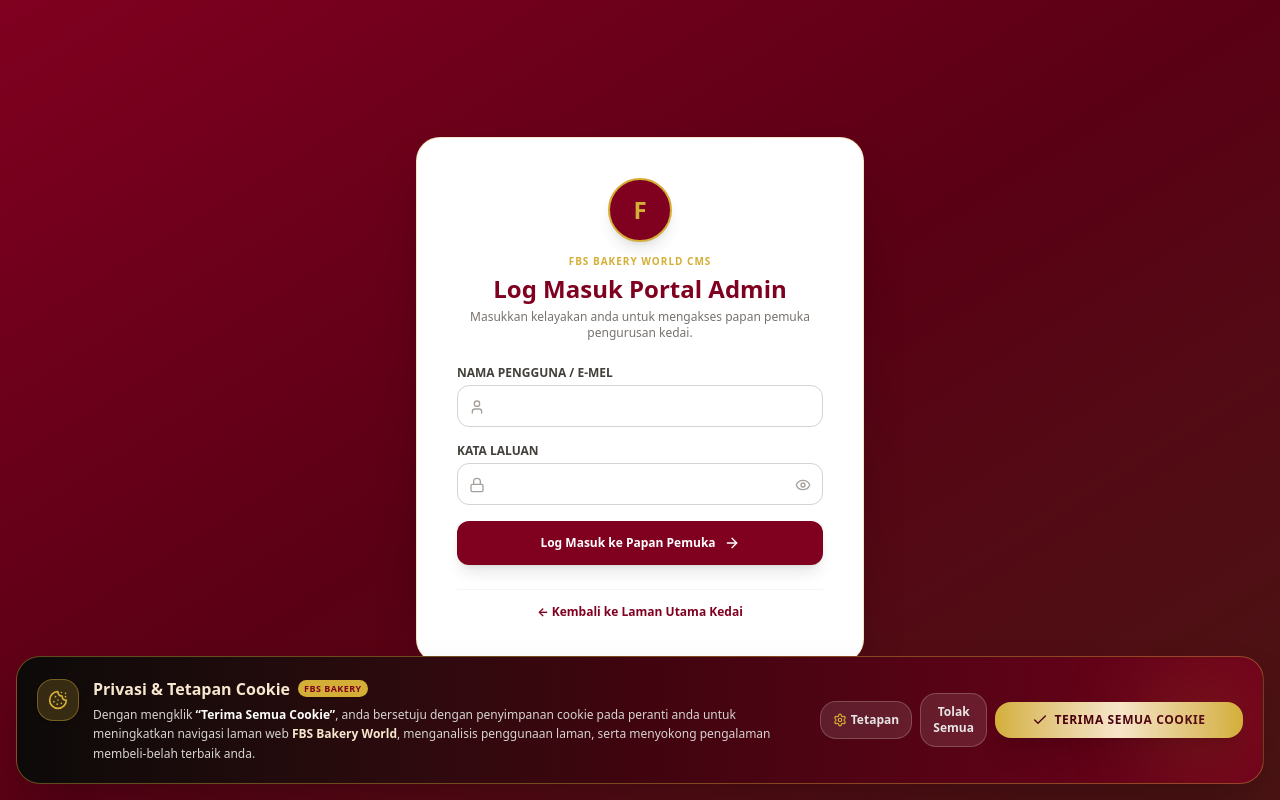
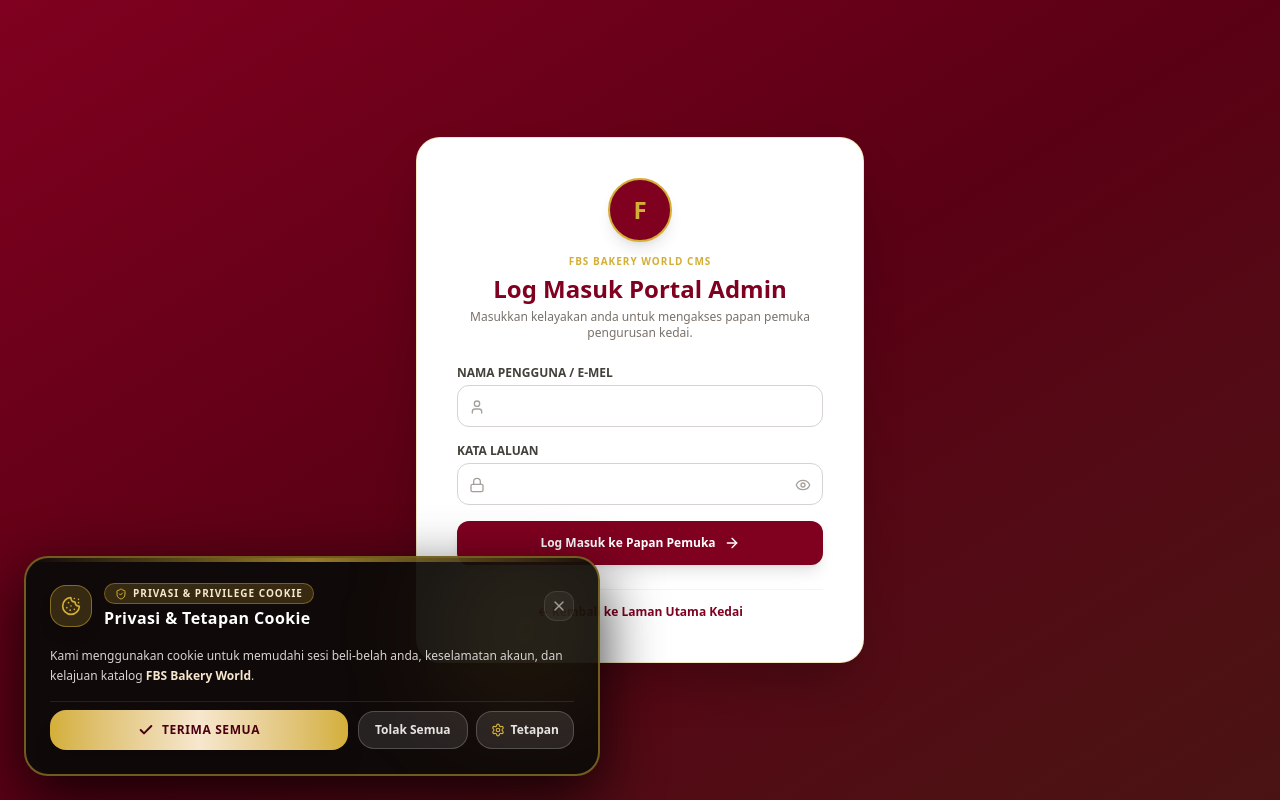
Before and after one commit to naufalhakim422/fbs-bakery-world, a Next.js app: page /admin/login in a window 1280 px wide. Built offline with nearby package versions, Linux system fonts and the light colour scheme; a web font is replaced by a local one.

Commit message:
style: redesign CookieConsentBanner to ultra-premium desktop floating card

```diff
--- a/src/components/customer/cookie-consent-banner.tsx
+++ b/src/components/customer/cookie-consent-banner.tsx
@@ -72,68 +72,91 @@
 
   return (
     <>
-      {/* Floating Bottom Sticky Cookie Consent Banner */}
-      <aside aria-label="Cookie Consent Notice" className="fixed bottom-2 left-2 right-2 sm:bottom-4 sm:left-4 sm:right-4 z-50 animate-fade-in select-none">
-        <div className="max-w-7xl mx-auto bg-gradient-to-r from-stone-950 via-[#40040F] to-[#70001B] border border-[#D4AF37]/40 shadow-2xl rounded-2xl sm:rounded-3xl p-3.5 sm:p-5 text-white backdrop-blur-xl flex flex-col lg:flex-row items-center justify-between gap-3 sm:gap-6 relative overflow-hidden">
+      {/* Floating Bottom Desktop & Mobile Cookie Consent Dock */}
+      <aside
+        aria-label="Cookie Consent Notice"
+        className="fixed bottom-3 left-3 right-3 sm:bottom-6 sm:left-6 sm:right-auto sm:max-w-xl z-50 animate-fade-in select-none"
+      >
+        <div className="bg-stone-950/95 backdrop-blur-2xl border-2 border-[#D4AF37]/50 shadow-[0_20px_60px_rgba(0,0,0,0.8)] rounded-3xl p-4 sm:p-6 text-white relative overflow-hidden flex flex-col gap-4">
 
-          {/* Decorative Corner Glow */}
-          <div className="absolute top-0 right-0 w-32 h-32 bg-[#D4AF37]/10 rounded-full blur-2xl pointer-events-none" />
+          {/* Top Decorative Gold Shimmer Bar & Glow */}
+          <div className="absolute top-0 left-0 right-0 h-1 bg-gradient-to-r from-transparent via-[#D4AF37] to-transparent animate-pulse" />
+          <div className="absolute top-0 right-0 w-36 h-36 bg-[#D4AF37]/15 rounded-full blur-3xl pointer-events-none" />
 
-          {/* Left Text Info Section */}
-          <div className="flex items-start gap-2.5 sm:gap-3.5 flex-1 w-full">
-            <div className="p-2 sm:p-2.5 bg-[#D4AF37]/20 border border-[#D4AF37]/40 rounded-xl sm:rounded-2xl text-[#D4AF37] flex-shrink-0 mt-0.5 shadow">
-              <Cookie className="w-4 h-4 sm:w-5 sm:h-5" />
+          {/* Header Row */}
+          <div className="flex items-center justify-between gap-3 relative z-10">
+            <div className="flex items-center gap-3">
+              <div className="p-2.5 bg-[#D4AF37]/20 border border-[#D4AF37]/50 rounded-2xl text-[#D4AF37] shadow-lg flex-shrink-0">
+                <Cookie className="w-5 h-5 animate-spin-slow" />
               </div>
-            <div className="space-y-0.5 sm:space-y-1">
-              <h4 className="font-serif font-extrabold text-xs sm:text-base text-[#F7E7CE] flex items-center gap-2">
-                <span>{language === 'EN' ? 'Cookie & Privacy Preferences' : language === 'MS' ? 'Privasi & Tetapan Cookie' : 'Privasi & Pengaturan Cookie'}</span>
-                <span className="text-[9px] px-1.5 py-0.5 bg-[#D4AF37] text-[#800020] font-black rounded-full uppercase tracking-wider hidden sm:inline-block">FBS Bakery</span>
+              <div>
+                <div className="inline-flex items-center gap-1.5 px-2.5 py-0.5 bg-[#D4AF37]/20 border border-[#D4AF37]/40 rounded-full text-[#F7E7CE] text-[10px] font-black uppercase tracking-widest mb-0.5">
+                  <ShieldCheck className="w-3 h-3 text-[#D4AF37]" />
+                  <span>PRIVASI & PRIVILEGE COOKIE</span>
+                </div>
+                <h4 className="font-serif font-black text-sm sm:text-base text-white tracking-wide">
+                  {language === 'EN' ? 'Cookie & Privacy Preferences' : language === 'MS' ? 'Privasi & Tetapan Cookie' : 'Privasi & Pengaturan Cookie'}
                 </h4>
-              <p className="text-[11px] sm:text-xs text-stone-300 leading-relaxed sm:leading-relaxed max-w-4xl line-clamp-3 sm:line-clamp-none">
+              </div>
+            </div>
+
+            <button
+              type="button"
+              onClick={handleDismiss}
+              aria-label="Dismiss Cookie Banner"
+              className="p-1.5 text-stone-400 hover:text-white bg-white/5 hover:bg-white/15 rounded-xl border border-white/10 transition-all flex-shrink-0"
+            >
+              <X className="w-4 h-4" />
+            </button>
+          </div>
+
+          {/* Description Body */}
+          <p className="text-xs text-stone-300 leading-relaxed relative z-10">
             {language === 'EN' ? (
               <>
-                    By clicking <strong className="text-white">“Accept All Cookies”</strong>, you agree to the storing of cookies on your device to enhance <strong className="text-[#F7E7CE]">FBS Bakery World</strong> site navigation, analyze site usage, and assist in providing your best shopping experience.
+                We use cookies to personalize your shopping experience, secure your customer session, and optimize <strong className="text-[#F7E7CE]">FBS Bakery World</strong> catalog speed.
               </>
             ) : language === 'MS' ? (
               <>
-                    Dengan mengklik <strong className="text-white">“Terima Semua Cookie”</strong>, anda bersetuju dengan penyimpanan cookie pada peranti anda untuk meningkatkan navigasi laman web <strong className="text-[#F7E7CE]">FBS Bakery World</strong>, menganalisis penggunaan laman, serta menyokong pengalaman membeli-belah terbaik anda.
+                Kami menggunakan cookie untuk memudahi sesi beli-belah anda, keselamatan akaun, dan kelajuan katalog <strong className="text-[#F7E7CE]">FBS Bakery World</strong>.
               </>
             ) : (
               <>
-                    Dengan mengklik <strong className="text-white">“Terima Semua Cookie”</strong>, Anda menyetujui penyimpanan cookie di perangkat Anda untuk meningkatkan navigasi situs <strong className="text-[#F7E7CE]">FBS Bakery World</strong>, menganalisis penggunaan situs, serta mendukung pengalaman belanja terbaik Anda.
+                Kami menggunakan cookie untuk mempersonalisasi sesi belanja Anda, mengamankan akun pelanggan, dan mengoptimalkan kecepatan katalog <strong className="text-[#F7E7CE]">FBS Bakery World</strong>.
               </>
             )}
           </p>
-            </div>
-          </div>
 
-          {/* Right Action Buttons: Ergonomic Grid Layout on Mobile */}
-          <div className="grid grid-cols-2 lg:flex items-center gap-2 w-full lg:w-auto flex-shrink-0 pt-1 lg:pt-0 border-t lg:border-t-0 border-white/10">
+          {/* Action Buttons Row */}
+          <div className="flex flex-col sm:flex-row items-center gap-2.5 pt-2 border-t border-white/10 relative z-10">
             <button
               type="button"
-              onClick={() => setShowSettingsModal(true)}
-              className="px-3 py-2.5 bg-white/10 hover:bg-white/20 border border-white/20 rounded-xl sm:rounded-2xl text-[11px] sm:text-xs font-bold text-stone-200 transition-all flex items-center justify-center gap-1"
+              onClick={handleAcceptAll}
+              className="w-full sm:flex-1 py-3 px-5 bg-gradient-to-r from-[#D4AF37] via-[#F7E7CE] to-[#D4AF37] hover:brightness-110 text-[#4A0010] font-black text-xs rounded-2xl shadow-xl transition-all flex items-center justify-center gap-2 uppercase tracking-wider active:scale-98 cursor-pointer"
             >
-              <Settings className="w-3 h-3 sm:w-3.5 sm:h-3.5 text-[#D4AF37]" />
-              <span>{language === 'EN' ? 'Settings' : language === 'MS' ? 'Tetapan' : 'Pengaturan'}</span>
+              <Check className="w-4 h-4 text-[#4A0010] stroke-[3]" />
+              <span>{language === 'EN' ? 'Accept All Cookies' : language === 'MS' ? 'Terima Semua' : 'Terima Semua Cookie'}</span>
             </button>
 
+            <div className="flex items-center gap-2 w-full sm:w-auto">
               <button
                 type="button"
                 onClick={handleRejectAll}
-              className="px-3 py-2.5 bg-white/10 hover:bg-white/20 border border-white/20 rounded-xl sm:rounded-2xl text-[11px] sm:text-xs font-bold text-stone-200 transition-all text-center"
+                className="flex-1 sm:flex-none py-2.5 px-4 bg-white/10 hover:bg-white/20 border border-white/20 rounded-2xl text-xs font-bold text-stone-200 transition-all text-center cursor-pointer"
               >
                 {language === 'EN' ? 'Reject All' : language === 'MS' ? 'Tolak Semua' : 'Tolak Semua'}
               </button>
 
               <button
                 type="button"
-              onClick={handleAcceptAll}
-              className="col-span-2 lg:col-span-1 px-5 py-2.5 bg-gradient-to-r from-[#D4AF37] via-[#F7E7CE] to-[#D4AF37] hover:brightness-110 text-[#4A0010] font-bold text-xs rounded-xl sm:rounded-2xl shadow-xl transition-all flex items-center justify-center gap-1.5 uppercase tracking-wider w-full active:scale-98"
+                onClick={() => setShowSettingsModal(true)}
+                className="py-2.5 px-3.5 bg-white/10 hover:bg-white/20 border border-white/20 rounded-2xl text-xs font-bold text-stone-200 transition-all flex items-center justify-center gap-1.5 cursor-pointer"
+                title="Kelola Pengaturan Cookie"
               >
-              <Check className="w-4 h-4 text-[#4A0010]" />
-              <span>{language === 'EN' ? 'Accept All Cookies' : language === 'MS' ? 'Terima Semua Cookie' : 'Terima Semua Cookie'}</span>
+                <Settings className="w-3.5 h-3.5 text-[#D4AF37]" />
+                <span className="hidden sm:inline">{language === 'EN' ? 'Settings' : language === 'MS' ? 'Tetapan' : 'Atur'}</span>
               </button>
+            </div>
           </div>
 
         </div>
@@ -141,99 +164,104 @@
 
       {/* Cookie Settings Modal */}
       {showSettingsModal && (
-        <div className="fixed inset-0 z-50 flex items-center justify-center p-4 bg-black/70 backdrop-blur-md animate-fade-in">
-          <div className="bg-white rounded-3xl p-6 sm:p-8 max-w-lg w-full border border-[#D4AF37]/40 shadow-2xl space-y-6 relative text-stone-900">
-            <div className="flex items-center justify-between border-b border-stone-200 pb-4">
+        <div className="fixed inset-0 z-50 flex items-center justify-center p-4 bg-black/80 backdrop-blur-md animate-fade-in">
+          <div className="bg-stone-900 border-2 border-[#D4AF37]/50 rounded-3xl p-6 sm:p-8 max-w-lg w-full shadow-2xl space-y-6 relative text-white">
+
+            <div className="flex items-center justify-between border-b border-stone-800 pb-4">
               <div className="flex items-center gap-3">
-                <div className="p-2.5 bg-[#800020] text-[#D4AF37] rounded-2xl">
+                <div className="p-3 bg-[#800020] text-[#D4AF37] rounded-2xl border border-[#D4AF37]/40 shadow-lg">
                   <ShieldCheck className="w-6 h-6" />
                 </div>
                 <div>
-                  <h3 className="font-serif font-extrabold text-lg text-stone-900">
+                  <h3 className="font-serif font-black text-lg text-[#F7E7CE]">
                     {language === 'EN' ? 'FBS Bakery Cookie Preferences' : 'Tetapan Privasi Cookie FBS Bakery'}
                   </h3>
-                  <p className="text-xs text-stone-500">fbsbaker.store Cookie Management</p>
+                  <p className="text-xs text-stone-400">Pengaturan Privasi & Keamanan Sesi</p>
                 </div>
               </div>
-              <button onClick={() => setShowSettingsModal(false)} className="p-2 text-stone-400 hover:text-stone-700 rounded-full">
+              <button
+                onClick={() => setShowSettingsModal(false)}
+                className="p-2 text-stone-400 hover:text-white bg-stone-800 hover:bg-stone-700 rounded-full transition-all"
+              >
                 <X className="w-5 h-5" />
               </button>
             </div>
 
             <div className="space-y-4 max-h-[60vh] overflow-y-auto pr-1">
               {/* Essential Cookies (Always Active) */}
-              <div className="p-4 bg-stone-50 rounded-2xl border border-stone-200 flex items-start justify-between gap-4">
+              <div className="p-4 bg-stone-950/80 rounded-2xl border border-stone-800 flex items-start justify-between gap-4">
                 <div className="space-y-1">
-                  <h4 className="font-bold text-xs text-stone-900 flex items-center gap-2">
-                    <span>{language === 'EN' ? 'Essential Cookies' : 'Cookie Asas Wajib'}</span>
-                    <span className="text-[9px] px-2 py-0.5 bg-emerald-100 text-emerald-800 font-extrabold rounded-full">Always Active</span>
+                  <h4 className="font-bold text-xs text-[#F7E7CE] flex items-center gap-2">
+                    <span>{language === 'EN' ? 'Essential Cookies' : 'Cookie Sesi Wajib'}</span>
+                    <span className="text-[9px] px-2 py-0.5 bg-emerald-500/20 text-emerald-400 border border-emerald-500/30 font-extrabold rounded-full">Always Active</span>
                   </h4>
-                  <p className="text-[11px] text-stone-500 leading-relaxed">
+                  <p className="text-[11px] text-stone-400 leading-relaxed">
                     {language === 'EN'
                       ? 'Necessary for session security, shopping cart persistence, and customer account login.'
-                      : 'Diperlukan untuk keselamatan sesi, bakul belanjaan, dan log masuk akaun pelanggan.'}
+                      : 'Diperlukan untuk keselamatan sesi login, keranjang belanjaan, dan akun pelanggan.'}
                   </p>
                 </div>
                 <input type="checkbox" checked disabled className="w-5 h-5 rounded text-[#800020] opacity-60 cursor-not-allowed mt-1" />
               </div>
 
               {/* Analytics Cookies */}
-              <div className="p-4 bg-stone-50 rounded-2xl border border-stone-200 flex items-start justify-between gap-4">
+              <div className="p-4 bg-stone-950/80 rounded-2xl border border-stone-800 flex items-start justify-between gap-4">
                 <div className="space-y-1">
-                  <h4 className="font-bold text-xs text-stone-900">
-                    {language === 'EN' ? 'Performance & Analytics Cookies' : 'Cookie Prestasi & Analitik'}
+                  <h4 className="font-bold text-xs text-white">
+                    {language === 'EN' ? 'Performance & Analytics Cookies' : 'Cookie Kecepatan & Analitik'}
                   </h4>
-                  <p className="text-[11px] text-stone-500 leading-relaxed">
+                  <p className="text-[11px] text-stone-400 leading-relaxed">
                     {language === 'EN'
                       ? 'Helps us measure site traffic and improve overall website speed and catalog navigation.'
-                      : 'Membantu kami mengukur trafik laman dan meningkatkan kelajuan serta navigasi katalog.'}
+                      : 'Membantu kami mengukur trafik situs dan meningkatkan kelajuan serta navigasi katalog.'}
                   </p>
                 </div>
                 <input
                   type="checkbox"
                   checked={analyticsEnabled}
                   onChange={(e) => setAnalyticsEnabled(e.target.checked)}
-                  className="w-5 h-5 rounded border-stone-300 text-[#800020] focus:ring-[#800020] cursor-pointer mt-1"
+                  className="w-5 h-5 rounded border-stone-600 bg-stone-800 text-[#800020] focus:ring-[#800020] cursor-pointer mt-1"
                 />
               </div>
 
               {/* Marketing Cookies */}
-              <div className="p-4 bg-stone-50 rounded-2xl border border-stone-200 flex items-start justify-between gap-4">
+              <div className="p-4 bg-stone-950/80 rounded-2xl border border-stone-800 flex items-start justify-between gap-4">
                 <div className="space-y-1">
-                  <h4 className="font-bold text-xs text-stone-900">
-                    {language === 'EN' ? 'Marketing & Promotion Cookies' : 'Cookie Pemasaran & Promosi'}
+                  <h4 className="font-bold text-xs text-white">
+                    {language === 'EN' ? 'Marketing & Promotion Cookies' : 'Cookie Diskon & Promosi'}
                   </h4>
-                  <p className="text-[11px] text-stone-500 leading-relaxed">
+                  <p className="text-[11px] text-stone-400 leading-relaxed">
                     {language === 'EN'
                       ? 'Used to provide relevant promotional discounts and personalized baking product recommendations.'
-                      : 'Digunakan untuk memberikan diskaun promosi yang relevan dan cadangan produk bakeri.'}
+                      : 'Digunakan untuk memberikan diskaun promosi yang relevan dan rekomendasi produk.'}
                   </p>
                 </div>
                 <input
                   type="checkbox"
                   checked={marketingEnabled}
                   onChange={(e) => setMarketingEnabled(e.target.checked)}
-                  className="w-5 h-5 rounded border-stone-300 text-[#800020] focus:ring-[#800020] cursor-pointer mt-1"
+                  className="w-5 h-5 rounded border-stone-600 bg-stone-800 text-[#800020] focus:ring-[#800020] cursor-pointer mt-1"
                 />
               </div>
             </div>
 
-            <div className="flex items-center justify-end gap-3 border-t border-stone-200 pt-4">
+            <div className="flex items-center justify-end gap-3 border-t border-stone-800 pt-4">
               <button
                 type="button"
                 onClick={() => setShowSettingsModal(false)}
-                className="px-4 py-2.5 bg-stone-100 hover:bg-stone-200 text-stone-700 font-bold text-xs rounded-xl"
+                className="px-4 py-2.5 bg-stone-800 hover:bg-stone-700 text-stone-300 font-bold text-xs rounded-xl transition-all"
               >
                 Batal
               </button>
               <button
                 type="button"
                 onClick={handleSaveSettings}
-                className="px-6 py-2.5 bg-[#800020] hover:bg-[#600018] text-[#D4AF37] font-bold text-xs rounded-xl shadow-lg uppercase tracking-wider"
+                className="px-6 py-2.5 bg-[#800020] hover:bg-[#600018] text-[#D4AF37] border border-[#D4AF37]/40 font-bold text-xs rounded-xl shadow-lg uppercase tracking-wider transition-all"
               >
                 Simpan Tetapan
               </button>
             </div>
+
           </div>
         </div>
       )}
```
Lines whose indentation alone changed are shown as unchanged.
